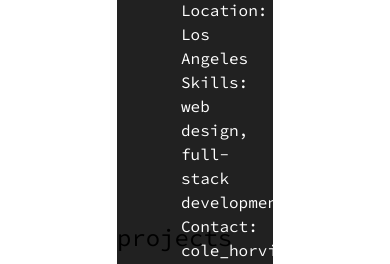
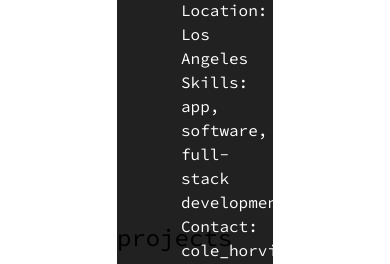
Before and after one commit to colehorvitz/colehorvitz.com, a React (Create React App) app: page / in a window 390 px wide. Shown: the part 310-574 px from the top of the page. Built offline with nearby package versions, Linux system fonts and the light colour scheme.

Commit message:
fixed mobile img sizes

```diff
--- a/src/App.css
+++ b/src/App.css
@@ -228,6 +228,6 @@ html {
   }
   .img-wrap img{
     width:100%;
-    height:9em;
+    height:12em;
   }
 }
--- a/src/Console.js
+++ b/src/Console.js
@@ -22,7 +22,7 @@ class Console extends Component {
                     <p>Name: Cole Horvitz</p>
                     <p>Education: Brown University</p>
                     <p>Location: Los Angeles</p>
-                    <p>Skills: web design, full-stack development</p>
+                    <p>Skills: app, software, full-stack development</p>
                     <p>Contact: cole_horvitz@brown.edu</p>
                 </div>
             </div>
```
